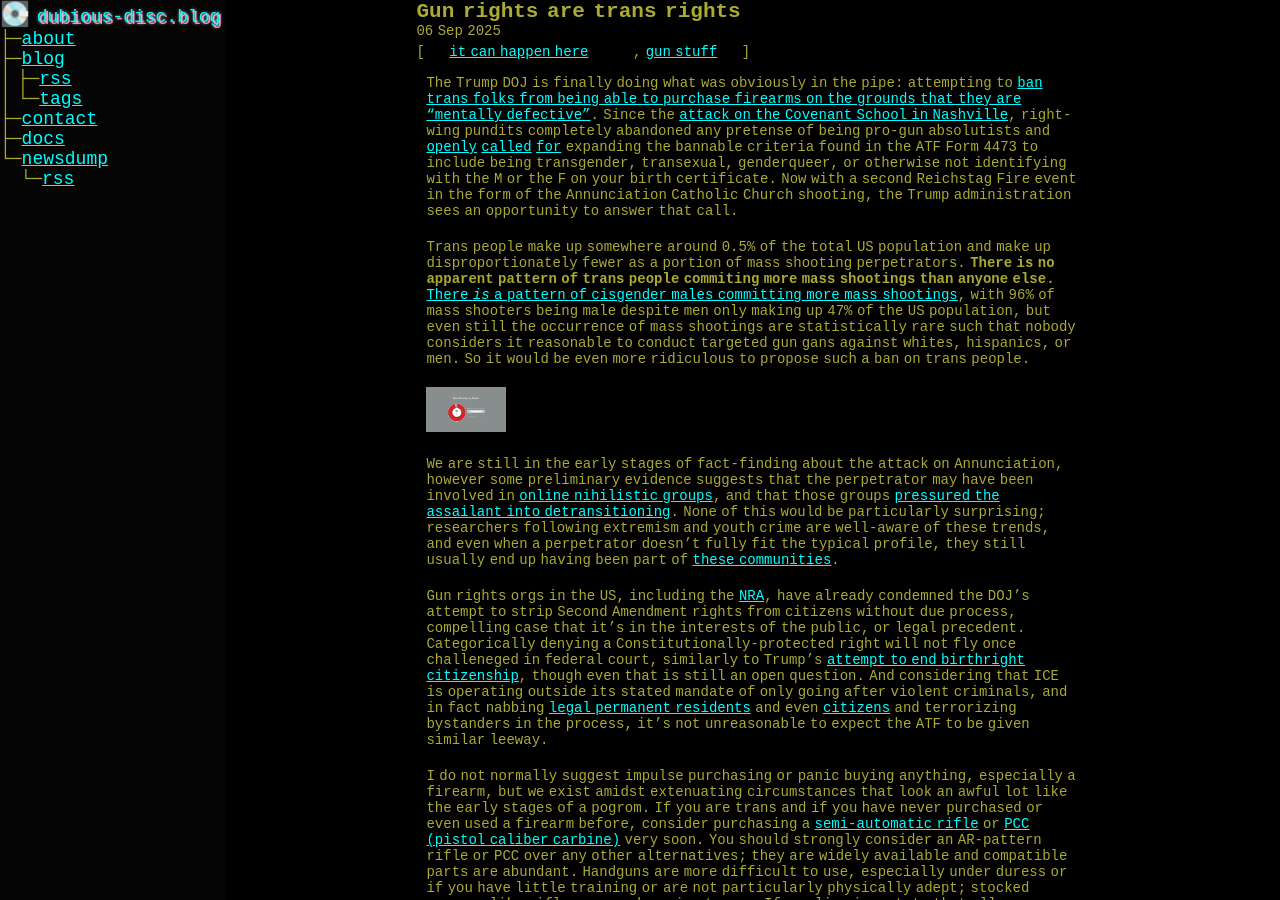
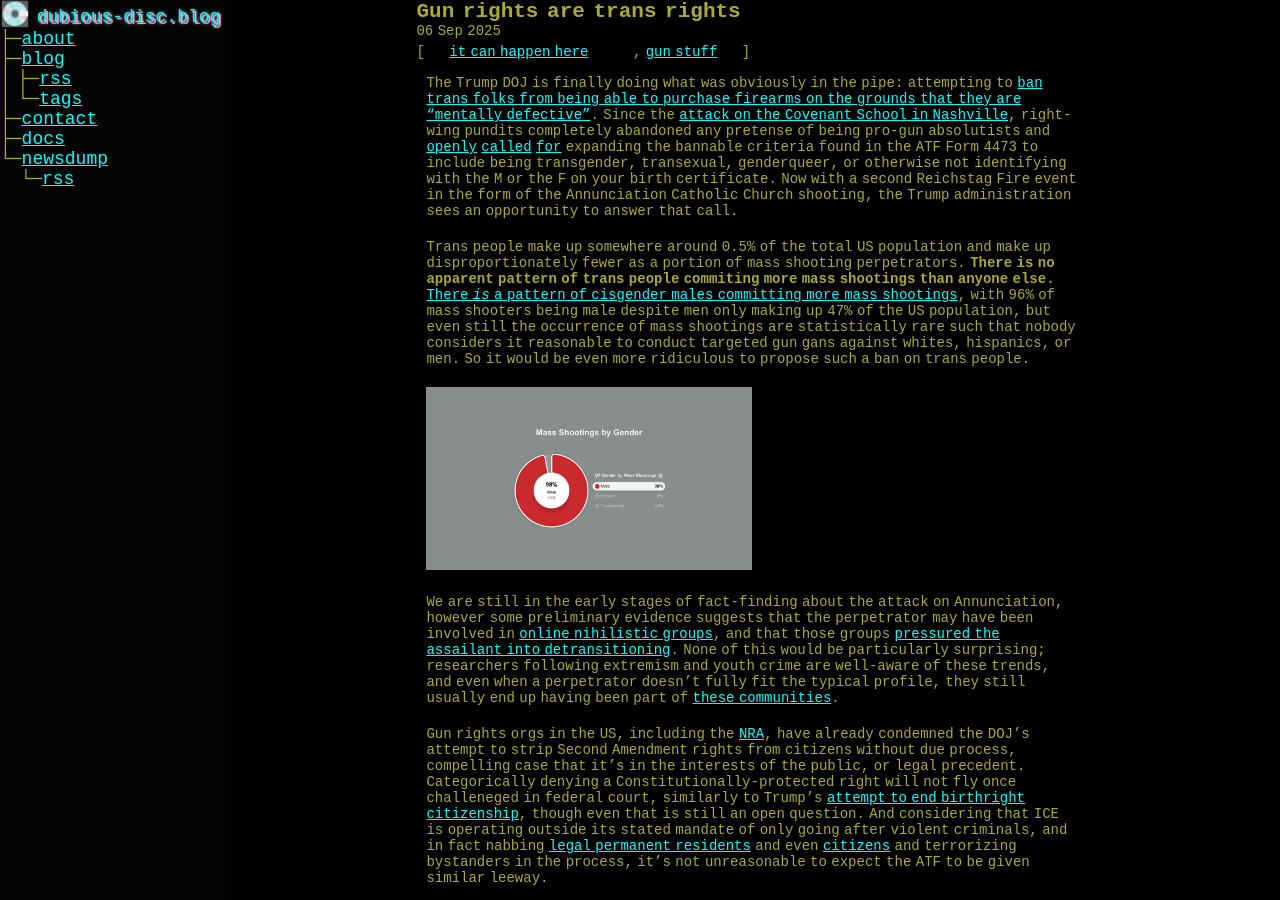
Before and after one commit to paranoid-porygon/paranoid-porygon.github.io, a Jekyll site: the page built from _posts/published/2025-09-06-gun-rights-are-trans-rights.md, in a window 1280 px wide and 900 px high. Built offline with Jekyll 4.4.1, drawn with Linux system fonts in a browser that asks for light colours.

Commit message:
fixed image width

```diff
--- a/_posts/published/2025-09-06-gun-rights-are-trans-rights.md
+++ b/_posts/published/2025-09-06-gun-rights-are-trans-rights.md
@@ -9,7 +9,7 @@ The Trump DOJ is finally doing what was obviously in the pipe: attempting to [ba
 
 Trans people make up somewhere around 0.5% of the total US population and make up disproportionately fewer as a portion of mass shooting perpetrators. **There is no apparent pattern of trans people commiting more mass shootings than anyone else.** [There *is* a pattern of cisgender males committing more mass shootings][7], with 96% of mass shooters being male despite men only making up 47% of the US population, but even still the occurrence of mass shootings are statistically rare such that nobody considers it reasonable to conduct targeted gun gans against whites, hispanics, or men. So it would be even more ridiculous to propose such a ban on trans people.
 
-![mass-shootings-by-gender](/assets/post-images/gun-rights-are-trans-rights/piechart.jpg){:width="80ch"}
+![mass-shootings-by-gender](/assets/post-images/gun-rights-are-trans-rights/piechart.jpg){:width="50%"}
 
 We are still in the early stages of fact-finding about the attack on Annunciation, however some preliminary evidence suggests that the perpetrator may have been involved in [online nihilistic groups][black-pill], and that those groups [pressured the assailant into detransitioning][detrans]. None of this would be particularly surprising; researchers following extremism and youth crime are well-aware of these trends, and even when a perpetrator doesn't fully fit the typical profile, they still usually end up having been part of [these communities][mass-shooter-communities].
 
```
